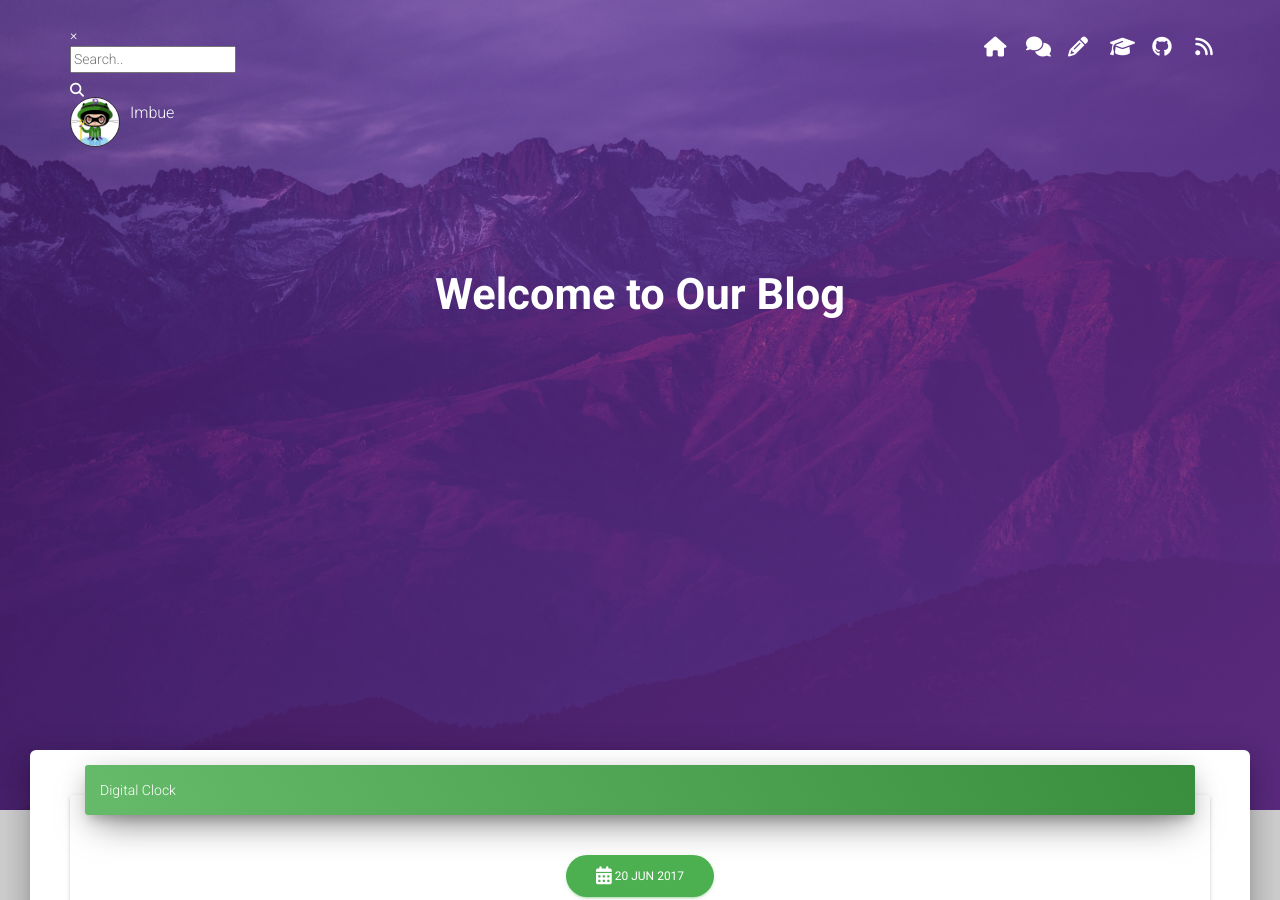
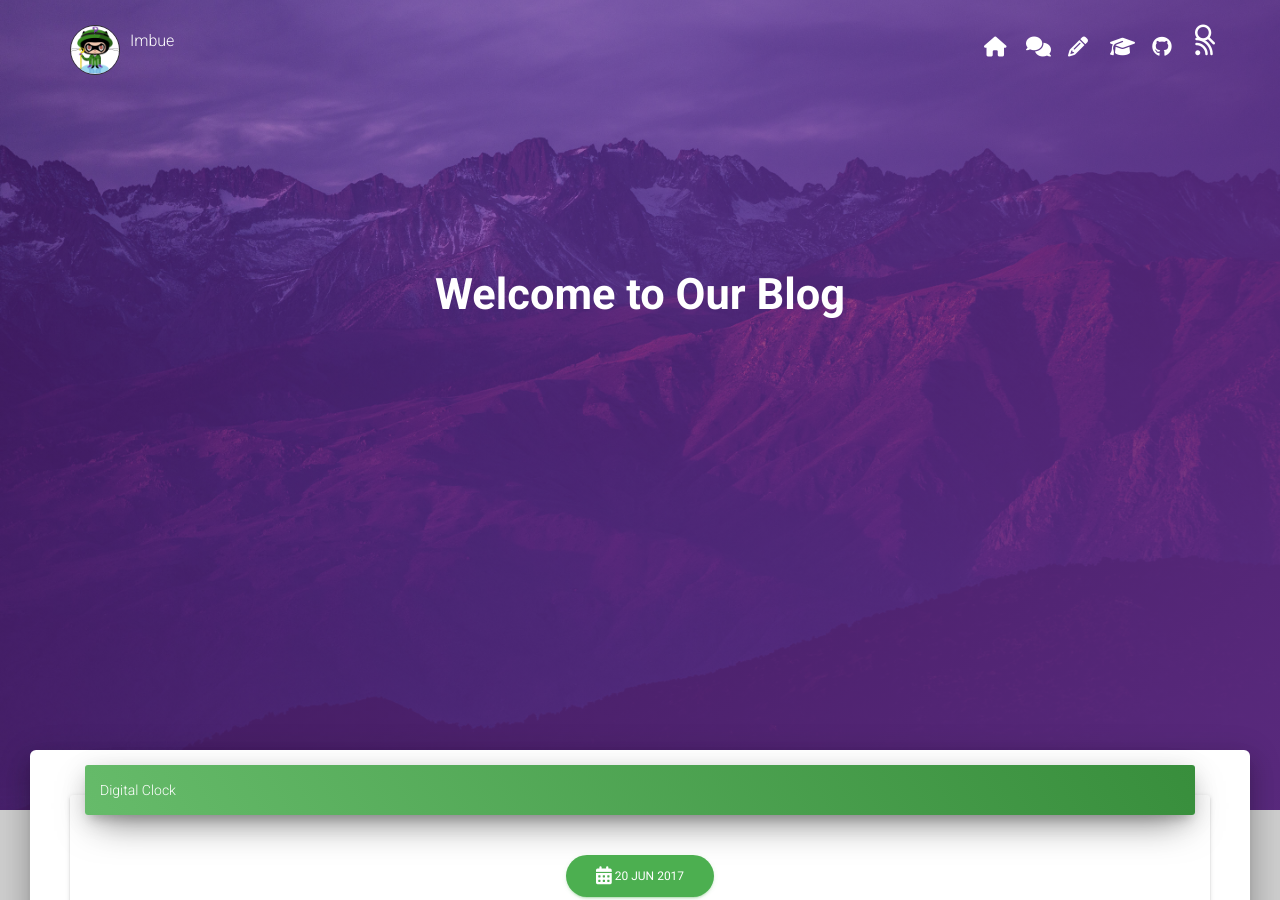
Before and after one commit to tip4programs/imbue, a Jekyll site: the page built from index.html, in a window 1280 px wide and 900 px high. Built offline with Jekyll 4.4.1, drawn with Linux system fonts in a browser that asks for light colours; nearby versions of some CDN libraries; the list of posts is cut into pages by our own code; comment, search, counter and statistics services are not loaded; a style sheet for code colours, icons or effects is not loaded.

Commit message:
Update full_screen_search.css

```diff
--- a/asset/css/full_screen_search.css
+++ b/asset/css/full_screen_search.css
@@ -1,4 +1,4 @@
-/* .openBtn {
+.openBtn {
     background: transparent;
     position: absolute;
     top: 15px;
@@ -93,8 +93,8 @@
     position: absolute;
     right: 12px;
 }
-*/
-.super-search-btn {
+
+/* .super-search-btn {
 	position: fixed;
 	right: 10px;
 	top: 15px;
@@ -168,4 +168,4 @@
 .super-search.is-active {
 	opacity: 1;
 	visibility: visible;
-}
+}*/
```
